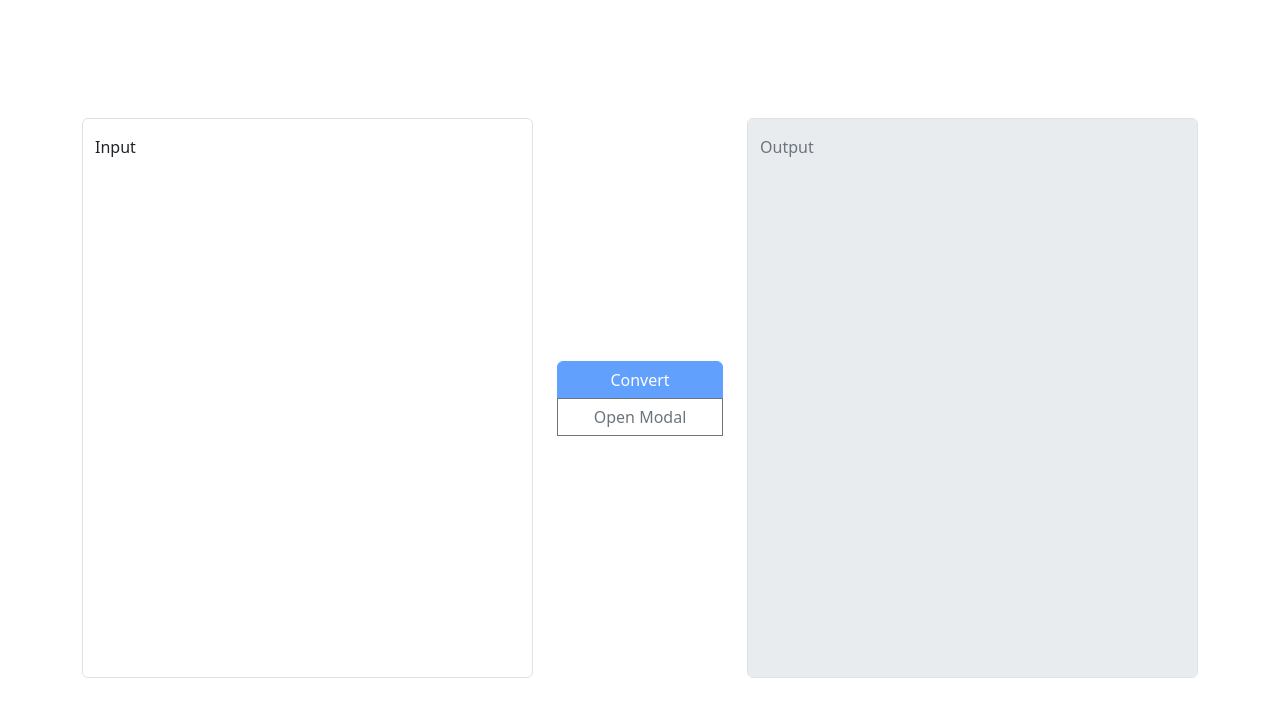
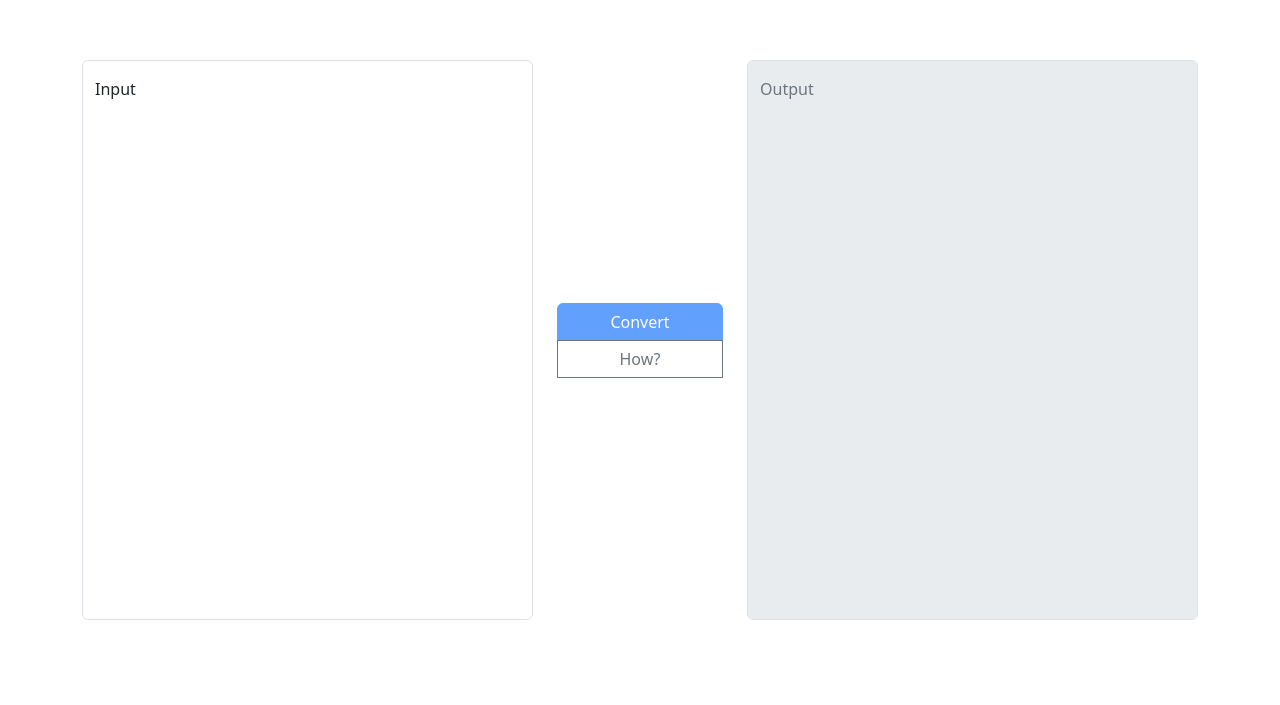
Before and after one commit to kazmath/battlechronicle-importer, a website with bundled scripts: page index.html in a window 1280 px wide. Shown: the part 60-765 px from the top of the page. Built offline with nearby package versions, Linux system fonts and the light colour scheme.

Commit message:
Adjusting interface

```diff
--- a/index.html
+++ b/index.html
@@ -22,12 +22,12 @@
 
     <body>
         <header>
-            <nav class="navbar navbar-expand-lg bg-body-secondary">
+            <nav class="navbar position-fixed vh-10 vw-100 bg-body-secondary">
                 <h1 class="container-fluid navbar-brand" href="#">Genshin Battle Chronicles Converter</h1>
             </nav>
         </header>
 
-        <main class="container vh-100 vw-100 text-center">
+        <main class="container vh-90 vw-100 text-center">
             <div class="row align-items-center vh-100">
                 <div class="col-5">
                     <div class="form-floating">
@@ -41,7 +41,7 @@
                     <button type="button" class="btn btn-primary" id="convert-btn">Convert</button>
 
                     <button type="button" class="btn btn-outline-secondary" data-bs-toggle="modal"
-                        data-bs-target="#tutorialModal">Open Modal</button>
+                        data-bs-target="#tutorialModal">How?</button>
                     <div class="modal fade" id="tutorialModal" aria-labelledby="tutorialModalLabel">
                         <div class="modal-dialog modal-dialog-centered modal-dialog-scrollable">
                             <div class="modal-content">
```
